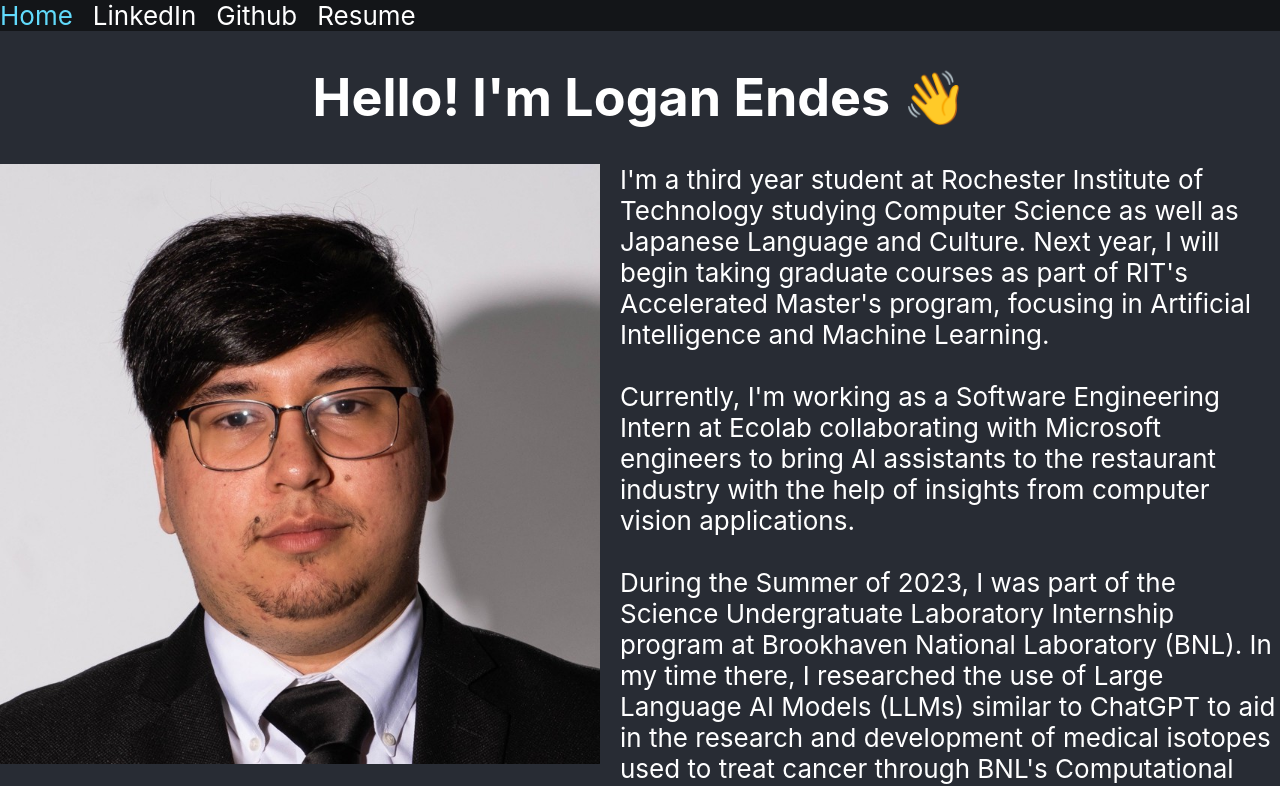
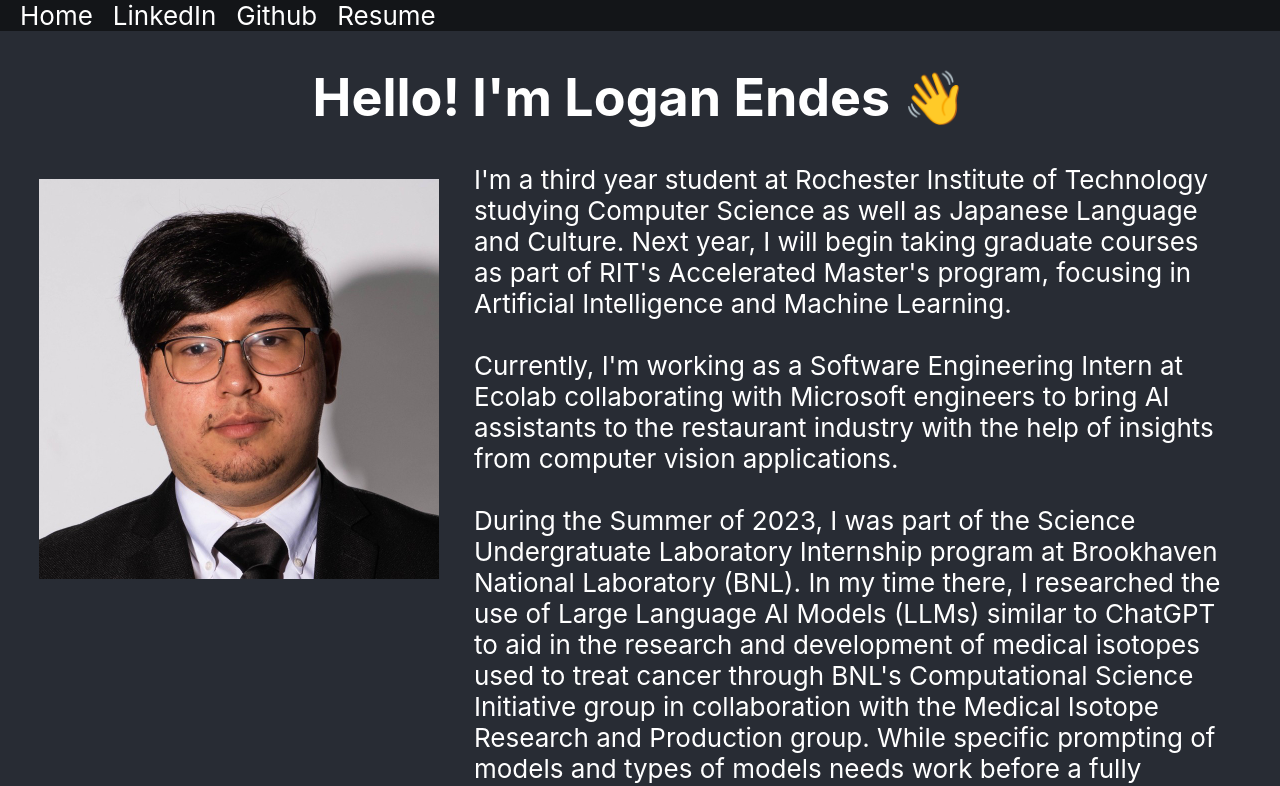
Before and after one commit to Log45/Personal-Website, a React (Create React App) app in the folder my-app/: page / in a window 1280 px wide. Shown: the top 786 px of the page. Built offline with nearby package versions, Linux system fonts and the light colour scheme.

Commit message:
mobile friendly tweaks and metadata

```diff
--- a/my-app/public/index.html
+++ b/my-app/public/index.html
@@ -6,8 +6,8 @@
     <meta name="viewport" content="width=device-width, initial-scale=1" />
     <meta name="theme-color" content="#000000" />
     <meta
-      name="description"
-      content="Web site created using create-react-app"
+      name="Logan Endes Portfolio"
+      content="Third year student at Rochester Institute of Technology studying Computer Science and Japanese Language and Culture."
     />
     <link rel="apple-touch-icon" href="%PUBLIC_URL%/logo192.png" />
     <!--
@@ -24,7 +24,7 @@
       work correctly both with client-side routing and a non-root public URL.
       Learn how to configure a non-root public URL by running `npm run build`.
     -->
-    <title>React App</title>
+    <title>Logan Endes</title>
   </head>
   <body>
     <noscript>You need to enable JavaScript to run this app.</noscript>
--- a/my-app/src/components/Home.css
+++ b/my-app/src/components/Home.css
@@ -1,9 +1,39 @@
+
+/* over 1000px width*/
+@media screen and (min-width: 1000px) {
+  .Description {
+    flex-direction: row;
+    align-items: start;
+  }
+
+  .Description img {
+    width: 400px;
+    height: 400px;
+  }
+
+  .Description .Content {
+    padding: 0px 30px 0px 15px;
+    width: calc(90% - 400px);
+  }
+}
+
+/* under 1000px width*/
+@media screen and (max-width: 1000px) {
+  .Description {
+    flex-direction: column;
+    align-items: center;
+  }
+
+  .Description .Content {
+    padding: 0px 30px;
+  }
+}
+
 .Home {
     text-align: center;
     background-color: #282c34;
     /* min-height: 100vh; */
     display: flex;
-    flex-direction: column;
     align-items: center;
     justify-content: center;
     font-size: calc(10px + 2vmin);
@@ -20,10 +50,13 @@
     /* justify-content: center;  */
     font-size: calc(10px + 2vmin);
     color: white;
+    flex-wrap: wrap;
+    justify-content: center;
+    align-content: start;
+    padding-bottom: 1rem;
 }
 
-.Description p {
-    flex: 1; /* Let the paragraph expand to fill the remaining space */
+.Description .Content p {
     margin: 0; /* Reset margin */
     padding: 0; /* Reset padding */
   }
@@ -31,7 +64,9 @@
 .Description img {
     flex: 0 0 auto; /* Let the image shrink or grow as needed */
     max-width: 100%; /* Ensure the image doesn't exceed its container's width */
-    margin: 0; /* Reset margin */
+    margin: 15px; /* Reset margin */
     padding: 0; /* Reset padding */
     margin-right: 20px; /* Add some space between the image and paragraph */
+    max-height: 60vmin;
+    max-width: 60vmin;
   }
--- a/my-app/src/components/Home.tsx
+++ b/my-app/src/components/Home.tsx
@@ -18,7 +18,8 @@ const Home: React.FC = () => {
       {/* Home page content */}
     </div>
     <div className='Description'>
-    <img src={selfPortraint} alt="Me" width={600} height={600}/>
+      <img src={selfPortraint} alt="Headshot of Logan Endes" width={600} height={600}/>
+      <div className='Content'>
         <p>I'm a third year student at Rochester Institute of Technology studying Computer Science as well as Japanese Language and Culture.
             Next year, I will begin taking graduate courses as part of RIT's Accelerated Master's program, focusing in Artificial Intelligence
             and Machine Learning.
@@ -34,6 +35,7 @@ const Home: React.FC = () => {
             While specific prompting of models and types of models needs work before a fully autonomous system can be created, we found that the use of LLMs can be
             a valuable asset in automatic isotope suggestion and production for the future of cancer treatment.
         </p>
+      </div>
 
     </div>
     </div>
--- a/my-app/src/components/Navbar.css
+++ b/my-app/src/components/Navbar.css
@@ -14,11 +14,7 @@
   }
 
   .navbar-list li {
-    margin-right: 20px;
-  }
-
-  .navbar-list li:last-child {
-    margin-right: 0;
+    margin-left: 20px;
   }
 
   .navbar-list li a {
```
Lines whose indentation alone changed are shown as unchanged.
